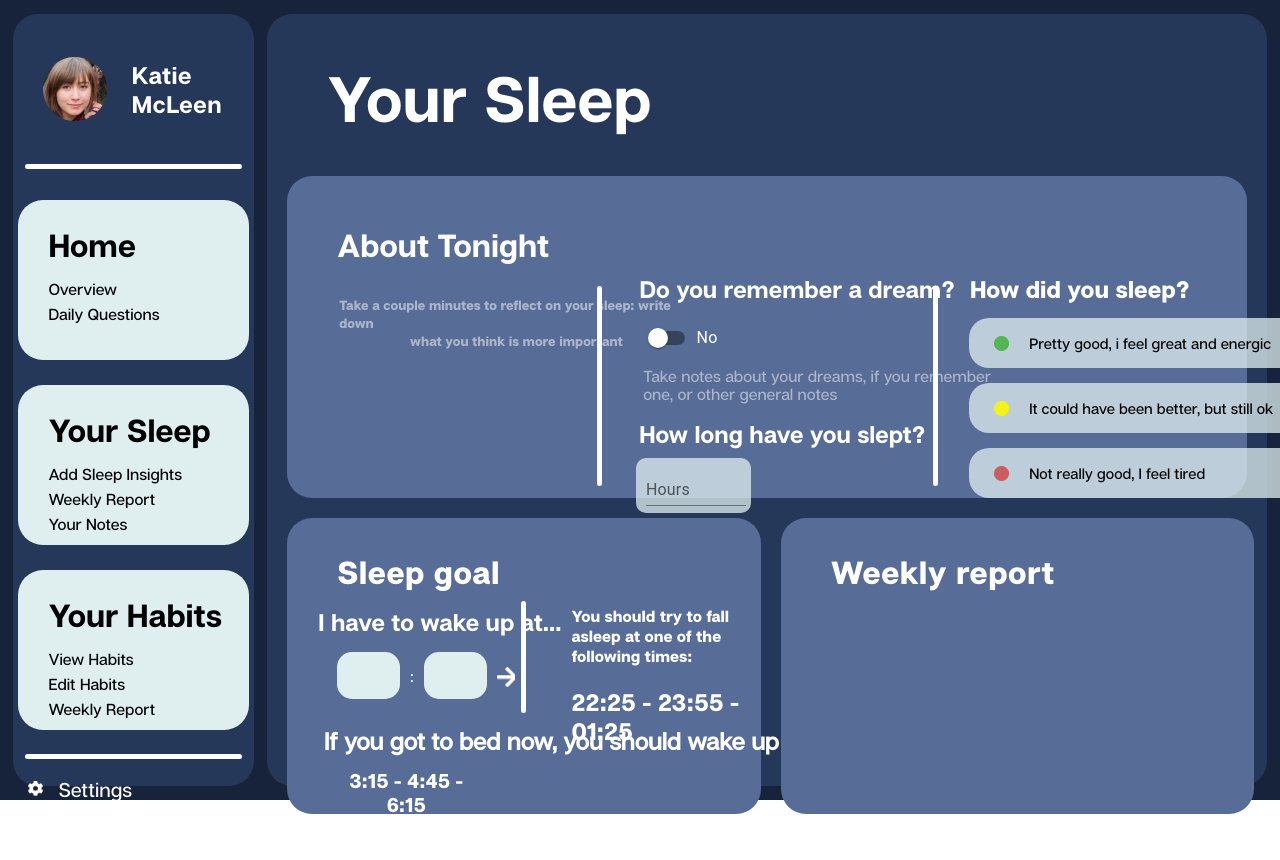
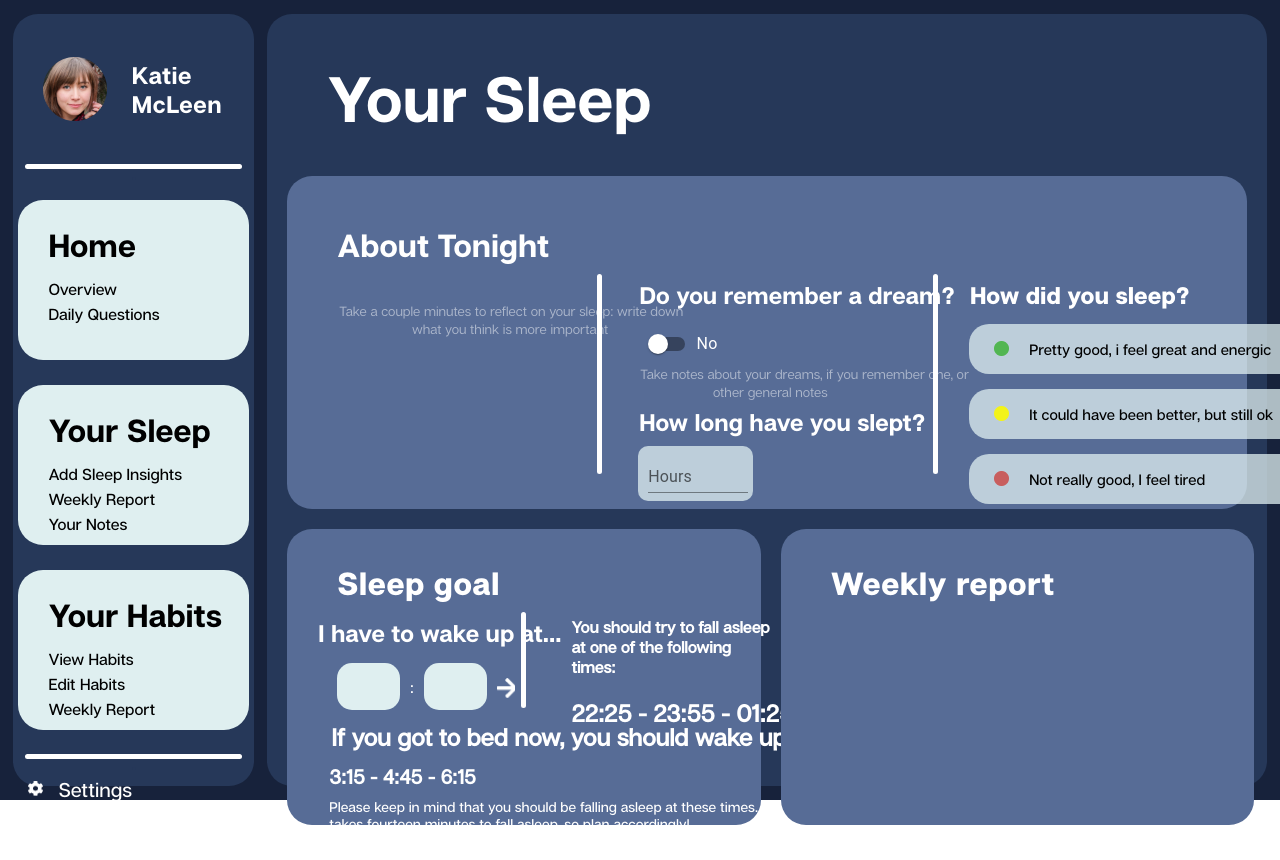
Before and after one commit to nite-app/nite, a React (Create React App) app: page /page2 in a window 1280 px wide. Shown: the top 860 px of the page. Built offline with nearby package versions, Linux system fonts and the light colour scheme.

Commit message:
styling fix

```diff
--- a/src/App.css
+++ b/src/App.css
@@ -70,6 +70,10 @@ h2 {
 
 p {
   font-family: Articulat CF Medium;
+}
+
+::placeholder {
+  font-family: Articulat CF Regular;
 }
 
 /* APP CODE */
@@ -396,6 +400,7 @@ p {
   margin: 0px;
   justify-self: center;
   align-self: center;
+  margin-bottom: 35px;
 }
 
 .mainpanelpg2 {
@@ -482,6 +487,36 @@ p {
   opacity: 0.5;
 }
 
+.mainpanelcenter2text {
+  font-weight: 400;
+  size: 12px;
+  line-height: 18px;
+  color: white;
+  opacity: 1;
+  text-align: left;
+  width: 100%;
+  height: 40%;
+  margin-left: 15px;
+  margin: none;
+  background: transparent;
+  resize: none;
+  border: 0 none;
+  outline: none;
+
+  -webkit-box-shadow: none;
+  -moz-box-shadow: none;
+  box-shadow: none;
+}
+
+.mainpanelcenter2text:focus {
+  border: none;
+}
+
+.mainpanelcenter2text::placeholder {
+  color: white;
+  opacity: 0.5;
+}
+
 .pg2maintopheader {
   font-weight: 600;
   font-size: 24px;
@@ -527,7 +562,7 @@ p {
 .textfield {
   width: 100px;
   height: 50px;
-  margin-left: 1vw;
+  margin-left: 15px;
   background-color: rgba(223, 239, 240, 0.75);
   border-radius: 10px;
   border: none;
@@ -584,8 +619,9 @@ p {
 .goalscontainergrid {
   display: grid;
   grid-template-columns: 48% 4% 48%;
-  grid-template-rows: repeat(2, 1fr);
+  grid-template-rows: 45% 55%;
   width: 100%;
+  height: 100%;
 }
 
 .bottompanelsep {
@@ -654,7 +690,7 @@ input::-webkit-inner-spin-button {
 
 .goalscontainertopsep {
   width: 5px;
-  height: 14vh;
+  height: 12vh;
   border-radius: 2.5px;
   background-color: white;
   border: none;
@@ -697,7 +733,6 @@ input::-webkit-inner-spin-button {
 }
 
 .goalscontainerbottomtext {
-  width: 154px;
   height: 24px;
   font-weight: 600;
   font-size: 20px;
@@ -705,11 +740,17 @@ input::-webkit-inner-spin-button {
   color: #ffffff;
   margin-left: 42px;
   margin-top: 13px;
+  text-align: left;
+}
+
+.goalscontainerp {
+  margin: 0px;
 }
 
 .goalscontainerbottomtitle {
   margin: 0px;
-  margin-left: 0px;
+  margin-left: 15px;
+  margin-top: 15px;
 }
 
 .goalscontainerbottomfooter {
@@ -722,7 +763,6 @@ input::-webkit-inner-spin-button {
   margin-top: 10px;
   text-align: left;
   margin-bottom: 0px;
-  margin-left: 5px;
 }
 
 .mainpanel3grid {
--- a/src/Screens/Page2.js
+++ b/src/Screens/Page2.js
@@ -88,10 +88,15 @@ export default class Page2 extends Component {
                         />
                       </FormGroup>
                     </div>
-                    <p className="mainpanel2centertext">
-                      Take notes about your dreams, if you remember one, or
-                      other general notes
-                    </p>
+                    <textarea
+                      name="notes"
+                      id="notestxt"
+                      cols=""
+                      rows="2"
+                      placeholder="Take notes about your dreams, if you remember one, or
+                    other general notes"
+                      className="mainpanelcenter2text"
+                    ></textarea>
                   </div>
                   <div className="pg2mainbottom">
                     <h1 className="pg2mainbottomheader">
@@ -111,7 +116,9 @@ export default class Page2 extends Component {
                 </div>
                 <hr className="mainpanel2sep"></hr>
                 <div className="mainpanel2right">
-                  <div className="mainpanel2rightheader">How did you sleep?</div>
+                  <div className="mainpanel2rightheader">
+                    How did you sleep?
+                  </div>
                   <button className="mainpanel2rightbutton">
                     <img
                       src={require("../img/greencircle.png")}
@@ -172,9 +179,12 @@ export default class Page2 extends Component {
                   </div>
                   <hr className="goalscontainertopsep"></hr>
                   <div className="goalscontainergridtopright">
-                    You should try to fall asleep at one of the following times:
+                    <p className="goalscontainerp">
+                      You should try to fall asleep at one of the following
+                      times:
+                    </p>
                     <div className="goalscontainergridtoprighttext">
-                      22:25 - 23:55 - 01:25
+                      <p className="goalscontainerp">22:25 - 23:55 - 01:25</p>
                     </div>
                   </div>
                   <div className="goalscontainerbottom">
@@ -182,7 +192,7 @@ export default class Page2 extends Component {
                       If you got to bed now, you should wake up at:
                     </p>
                     <div className="goalscontainerbottomtext">
-                      3:15 - 4:45 - 6:15
+                      <p className="goalscontainerp">3:15 - 4:45 - 6:15</p>
                       <p className="goalscontainerbottomfooter">
                         Please keep in mind that you should be falling asleep at
                         these times. The average human takes fourteen minutes to
@@ -193,9 +203,7 @@ export default class Page2 extends Component {
                 </div>
               </div>
               <div className="bottompanel">
-                <div className="bottompanel2header">
-                  Weekly report
-                </div>
+                <div className="bottompanel2header">Weekly report</div>
               </div>
             </div>
           </div>
```
